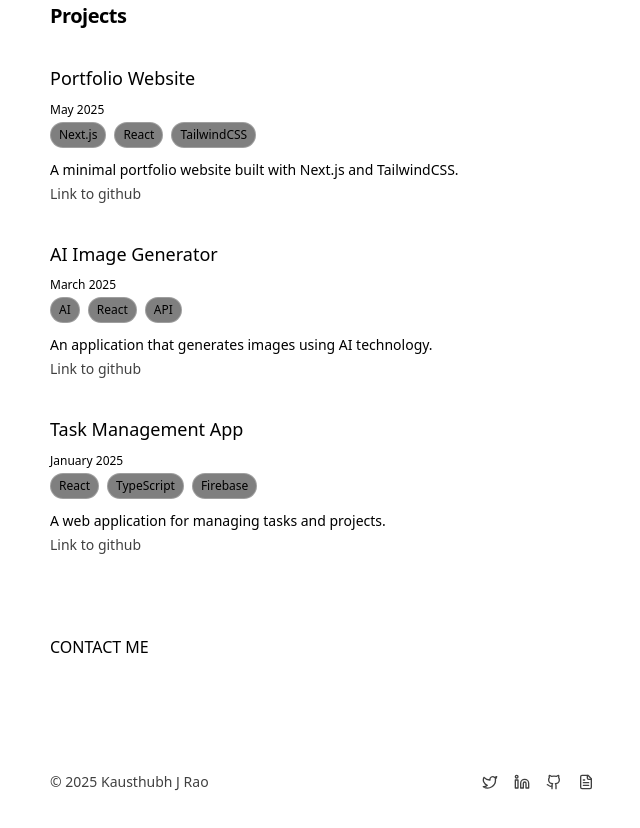
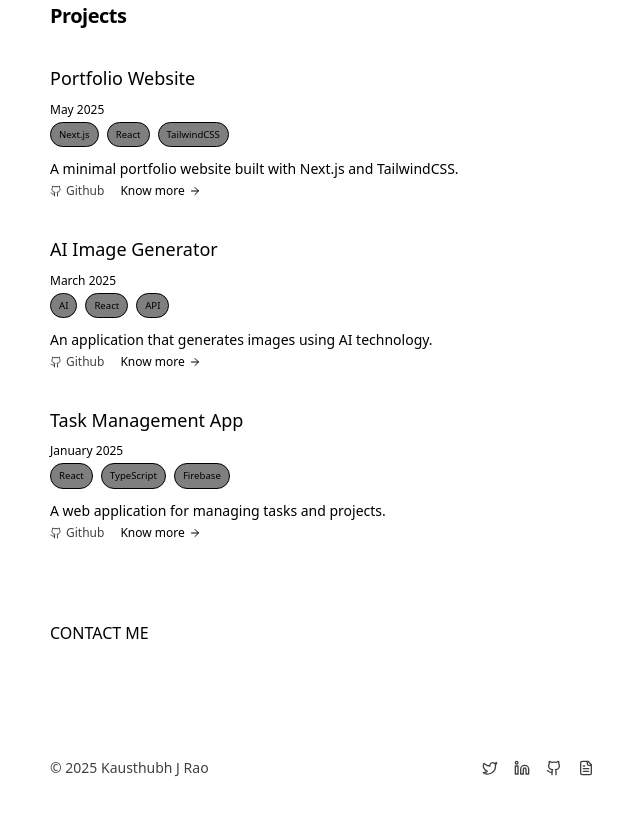
Before and after one commit to Exgene/portfolio, a Next.js app: page / in a window 1280 px wide. Shown: the part 1160-1988 px from the top of the page, without its empty margins (318-958 px from the left). Built offline with nearby package versions, Linux system fonts and the light colour scheme.

Commit message:
fix: fix some minor bugs

```diff
--- a/src/app/_components/Projects.tsx
+++ b/src/app/_components/Projects.tsx
@@ -1,3 +1,4 @@
+import { ArrowRight, ArrowRightToLine, Github } from "lucide-react";
 import Link from "next/link";
 
 export function Projects() {
@@ -31,14 +32,14 @@ export function Projects() {
 
       <div className="flex flex-col gap-10">
         {projects.map((project, index) => (
-          <div key={index} className="group">
+          <div key={index} className="">
             <div className="flex flex-col gap-1">
               <h3 className="text-lg font-medium">{project.title}</h3>
               <p className="text-xs text-muted-foreground">{project.date}</p>
-              <p className="text-xs flex gap-2">
+              <p className="flex gap-2">
                 {project.tags.map((tag, index) => {
                   return (
-                    <span key={index} className="bg-black/50 border border-white/25 px-2 py-1 rounded-4xl">{tag}</span>
+                    <span key={index} className="text-[0.6rem] text-accent bg-black/50 border border-accent/25 px-2 py-1 rounded-4xl">{tag}</span>
                   )
                 })}
               </p>
@@ -47,12 +48,20 @@ export function Projects() {
                   {project.content}
                 </div>
               )}
-              <Link
-                href={project.link}
-                className="text-sm transition-all opacity-75 hover:opacity-100"
-              >
-                Link to github
-              </Link>
+
+              <div className="flex gap-4 items-center">
+                <Link
+                  href={project.link}
+                  className="flex items-center gap-1 text-xs transition-all opacity-75 hover:opacity-100"
+                >
+                  <Github className="size-3" />Github
+                </Link>
+
+                <Link className="text-xs flex items-center gap-1 group" href={`/projects/${index}`}>
+                  Know more
+                  <ArrowRight className="size-3 pt-0 group-hover:translate-x-2 transition-all" />
+                </Link>
+              </div>
             </div>
           </div>
         ))}
```
